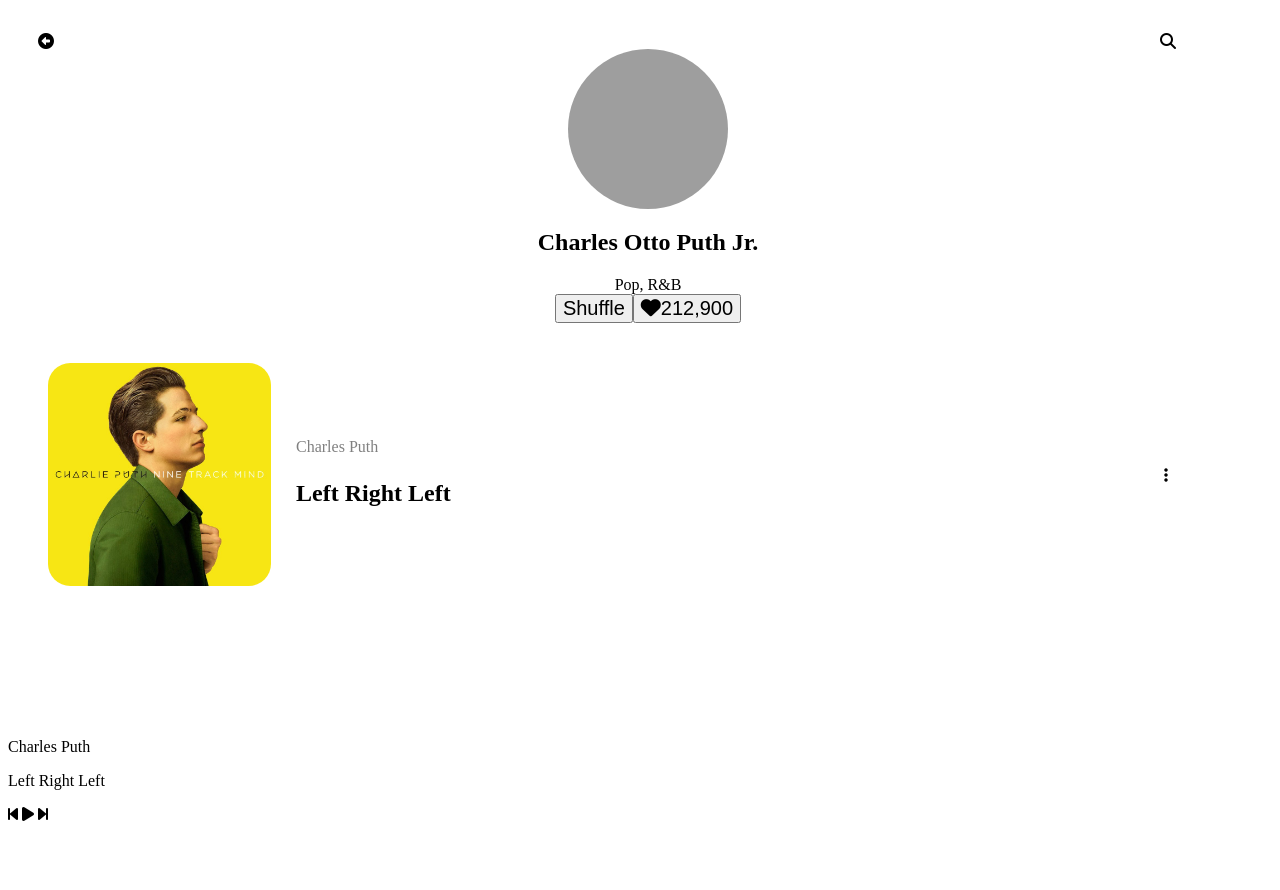
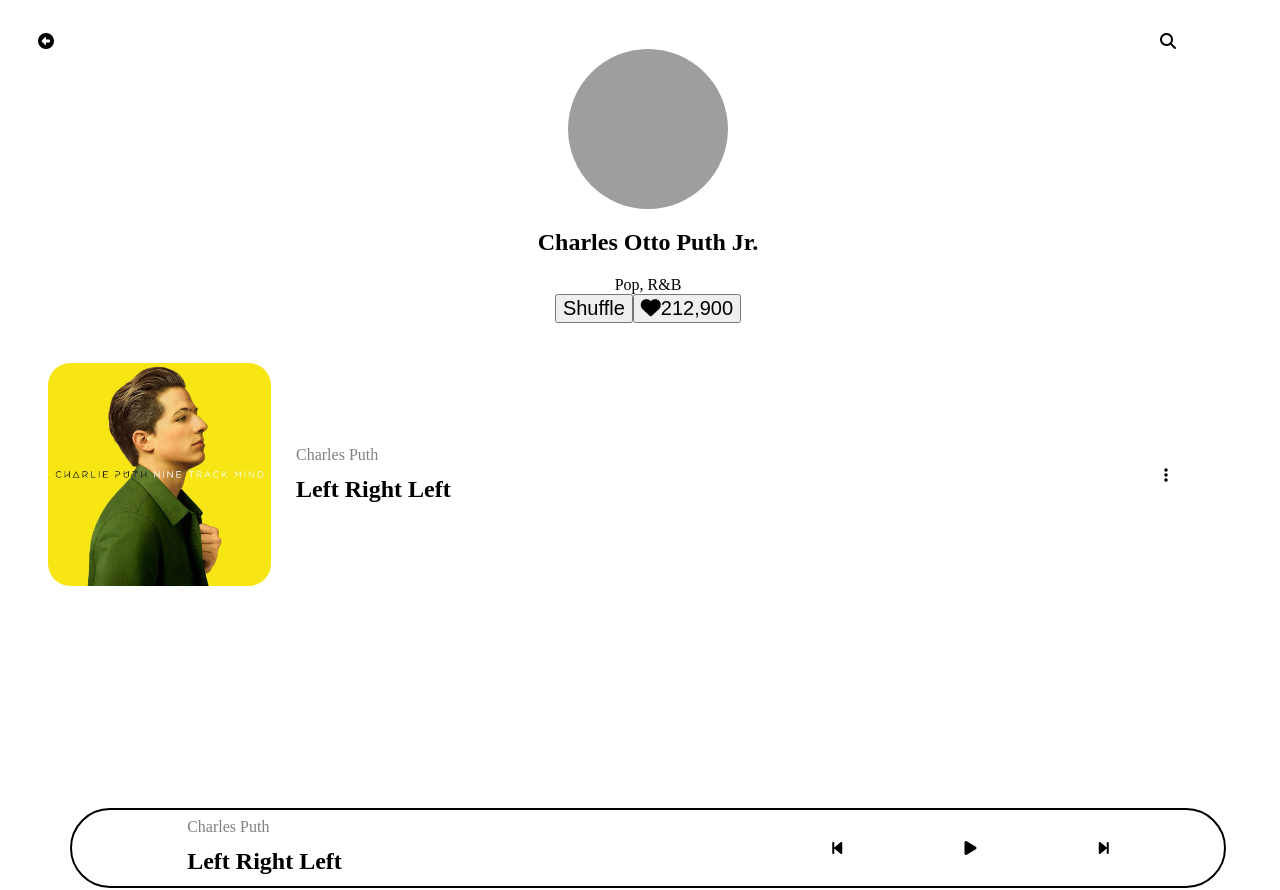
Before and after one commit to sungchol3/kokoa-clone, a plain HTML site: page Assignment/Assignment12/Assignment12.html in a window 1280 px wide. Before the commit the page ends 824 px from the top, so only its background shows below. Drawn offline with Linux system fonts and the light colour scheme; grey boxes are pictures that could not be loaded.

Commit message:
Add playlist button css part

```diff
--- a/Assignment/Assignment12/style.css
+++ b/Assignment/Assignment12/style.css
@@ -1,8 +1,10 @@
 html, body {
   height: 100%;
   width: 100%;
-  }
-
+}
+p {
+  line-height: 10px;
+}
 header {
   display: flex;
   margin: 100px, 0px;
@@ -88,10 +90,40 @@ header {
 #wrap {
   height: auto;
   min-height: 100%;
-  padding-bottom: (footer height);
+  padding-bottom: 10vh;
 }
 footer {
-  height: (footer height);
+  height: 10vh;
+  width: 100%;
   position: relative;
   transform: translateY(-100%);
+  display: flex;
+  justify-content: center;
 }
+.playlist {
+  display:flex;
+  align-items: center;
+  cursor: pointer;
+  border: solid black 2px;
+  border-radius: 50px;
+  width: 90%;
+}
+.playlist__info {
+  width: 70%;
+  padding-left: 10%;
+}
+.playlist__info__singer {
+  color: gray;
+  font-size: 100%;
+}
+.playlist__info__songname {
+  color: black;
+  font-size: 150%;
+  font-weight: bold;
+}
+.playlist__button {
+  display: flex;
+  width: 30%;
+  padding-right: 10%;
+  justify-content: space-between;
+}
```
